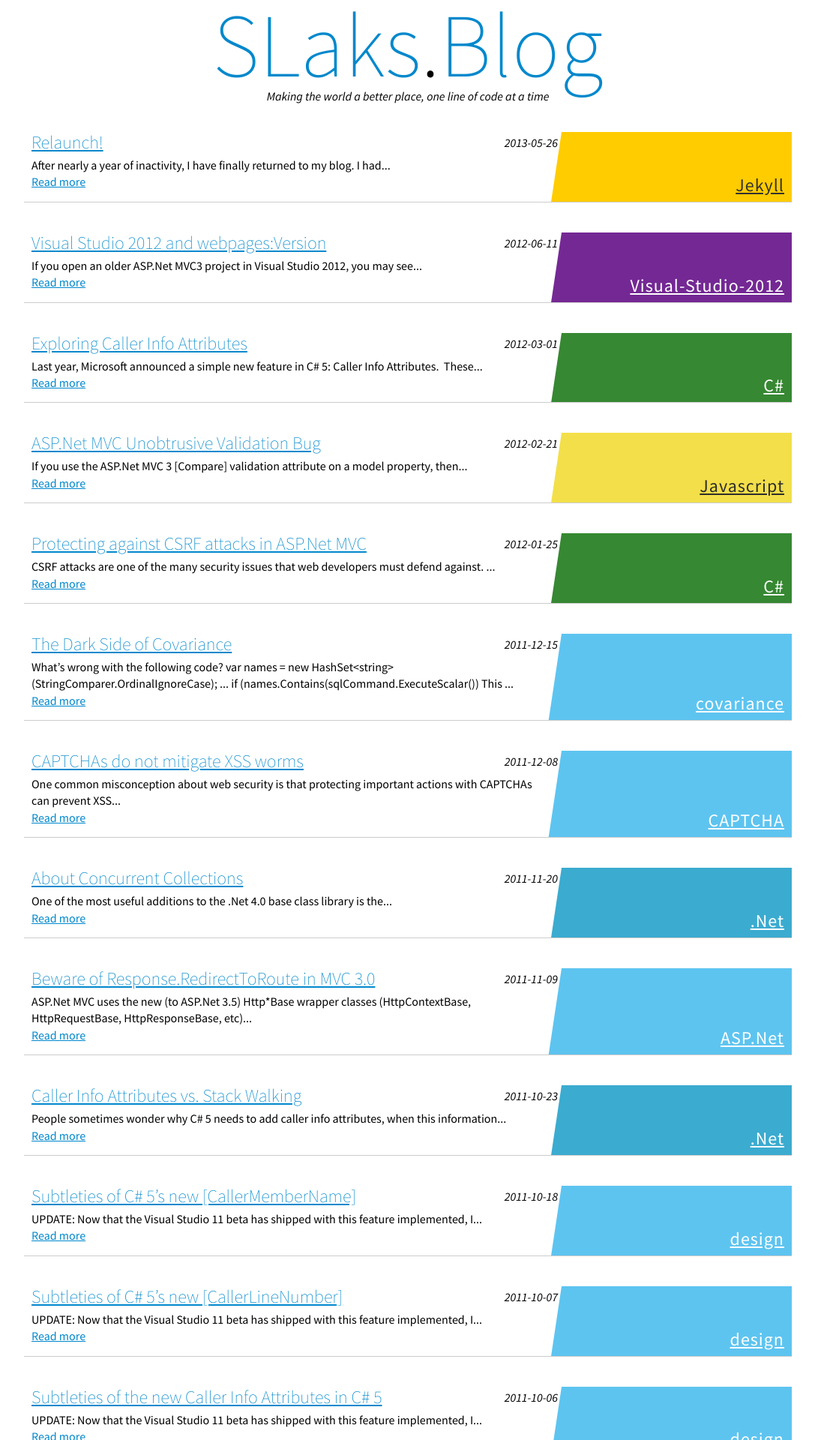
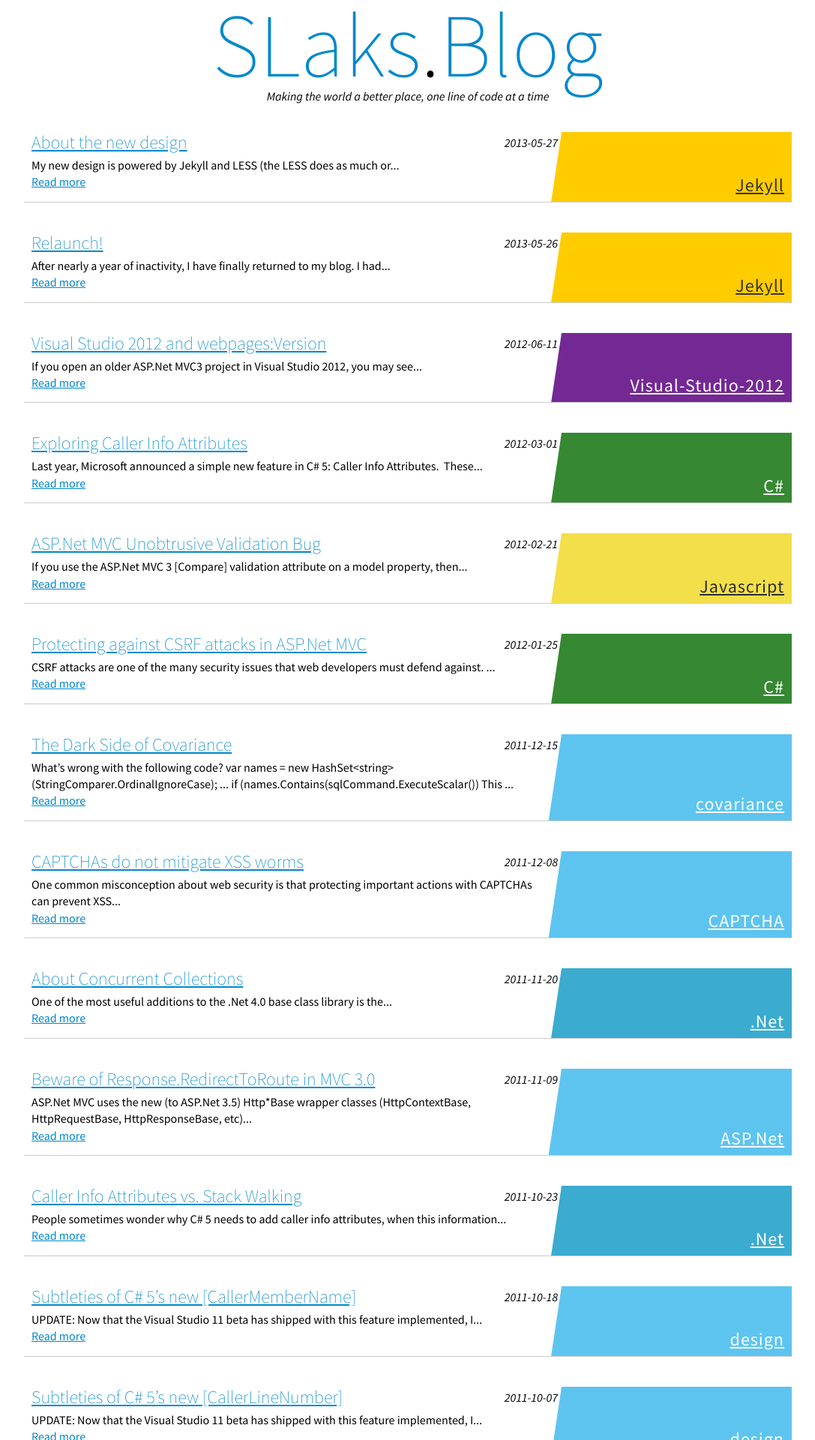
Before and after one commit to SLaks/SLaks.Blog, a Jekyll site: the page built from index.html, in a window 1280 px wide. Shown: the top 1920 px of the page at 75% size, without its empty margins (96-1183 px from the left). Built offline with Jekyll 4.4.1, drawn with Linux system fonts in a browser that asks for light colours; Markdown is read by kramdown in place of the engine named in the settings; some of the changed lines change nothing that is shown.

Commit message:
Post: About the new design

```diff
--- a/_posts/2013-05-26-relaunch.md
+++ b/_posts/2013-05-26-relaunch.md
@@ -10,7 +10,7 @@
 
 To solve these problems, I just finished porting my blog to [Jekyll](http://jekyllrb.com) on [GitHub Pages](http://pages.github.com/).  Now that I can write posts in my [favorite Markdown editor](http://vswebessentials.com/), I hope to end up writing much more.
 
-In the next few posts, I'll write about how I designed the new blog and how I migrated my existing content.
+In the next few posts, I'll write about [how I designed the new blog]({% post_url 2013-05-27-about-this-design %}) and how I migrated my existing content.
 
 
 My old blog is still up at [old-blog.slaks.net](http://old-blog.slaks.net).  However, all of the content has been migrated to the new one (with the same URLs), so that should not be necessary.  If you see anything wrong with the new site, let me know [on Twitter](https://twitter.com/Schabse) or [by email](mailto:Blog@SLaks.net?subject=Blog+Migration+Problem).
--- /dev/null
+++ b/_posts/2013-05-27-about-this-design.md
@@ -0,0 +1,32 @@
+---
+title: "About the new design"
+layout: "post"
+categories: [Jekyll, LESS, DRY]
+---
+
+My new design is powered by Jekyll and LESS (the LESS does as much or more as the Jekyll).
+
+When implementing the design, I had the following goals in mind:
+
+ - No costs
+  - I use GitHub Pages for completely free hosting (other than the cost of the domain name)
+  - This means that I cannot use Octopress or Jekyll plugins
+ - No build step
+  - I want to be able to edit posts from anywhere, without having to install Ruby or Grunt.js and run any kind of build process before pushing
+  - I do use pre-compiled LESS, since Jekyll on GitHub Pages cannot compile LESS, and I really want to use LESS.  (also, since LESS needs to be edited far less often than post content, and since my editor [automatically compiles LESS files on save](http://vswebessentials.com/features/less)
+ - No Javascript
+  - Especially with the power of CSS selectors, there should be no reason to use Javascript for static content
+  - If I add comments, I will have to relax this restriction (since the site will no longer be purely static content)
+ - [DRY](http://en.wikipedia.org/wiki/Don%27t_repeat_yourself "Don't repeat yourself") implementation
+  - Repetition of data or rules is a problem not only in large programs, but also in HTML templating engines or style definitions.  LESS in particular is very helpful in getting rid of unnecessary repetition in CSS.
+ - Rich category support
+  -  I feel that category listing pages are a great way to make posts more discoverable
+ - Clean, minimalist, design
+  - One of the mistakes of [my old design](http://old-blog.slaks.net) was that it put too little focus on content (both in size and in coloring).
+ - Easy navigation within series of multiple posts
+  - _Coming soon_
+  - For now, the new sidebar in post pages (see left side) provides this to a limited extent
+ - Excessive use of bulleted lists
+  - Bulleted lists are an excellent way to concisely present structured data
+
+_Next time: How I migrated from Blogger to Jekyll_
```
